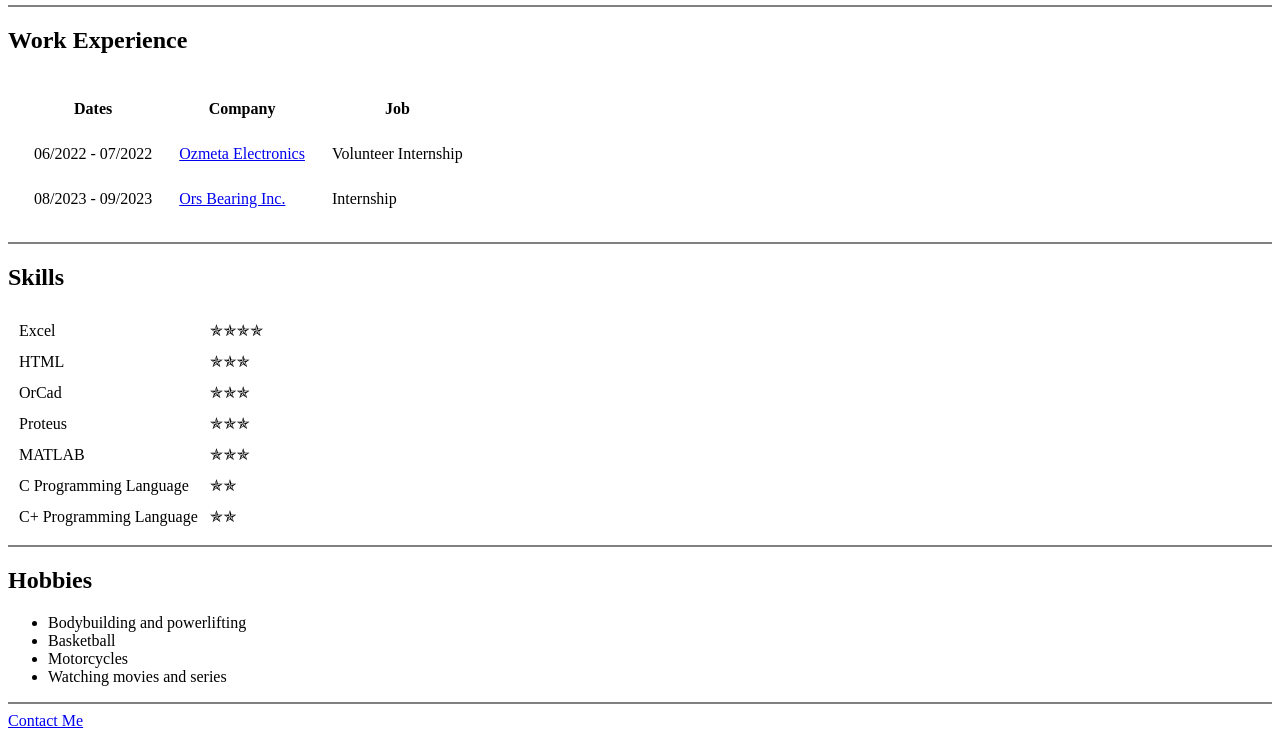
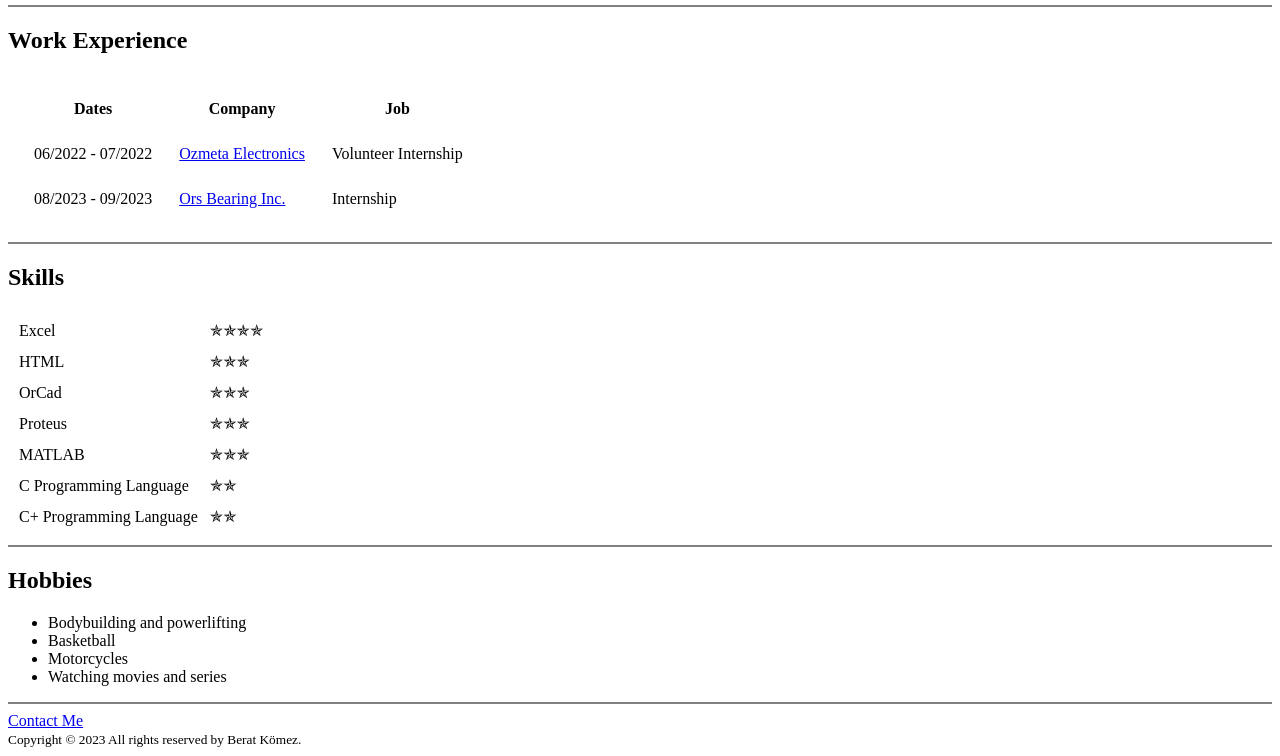
Before and after one commit to beratkmz/html-portfolio, a plain HTML site: page index.html in a window 1280 px wide. Shown: the part 830-1586 px from the top of the page. Drawn offline with Linux system fonts and the light colour scheme.

Commit message:
Update index.html

```diff
--- a/index.html
+++ b/index.html
@@ -123,6 +123,11 @@
 
     <a href="contactme.html"> Contact Me </a>
 
+    <footer>
+      <small>
+        Copyright © 2023 All rights reserved by Berat Kömez.
+      </small>
+    </footer>
 
   </body>
 </html>
```
